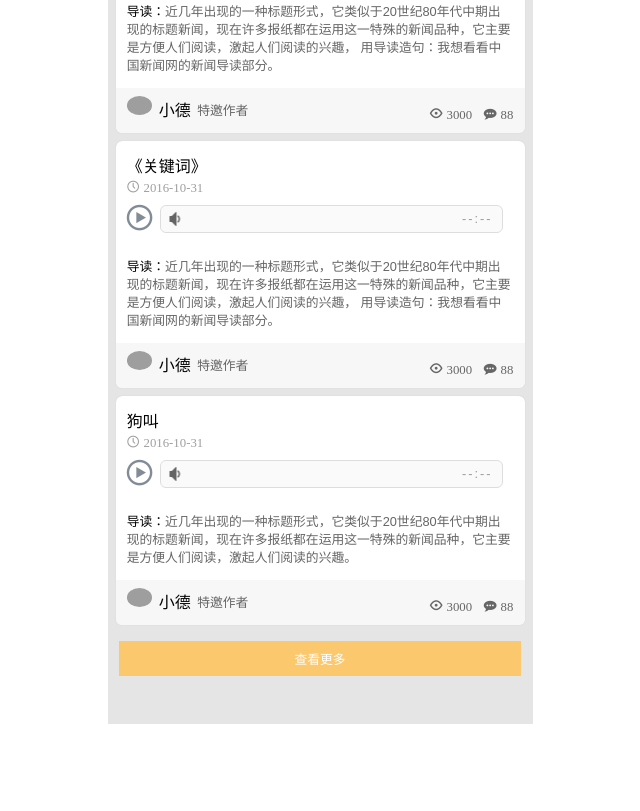
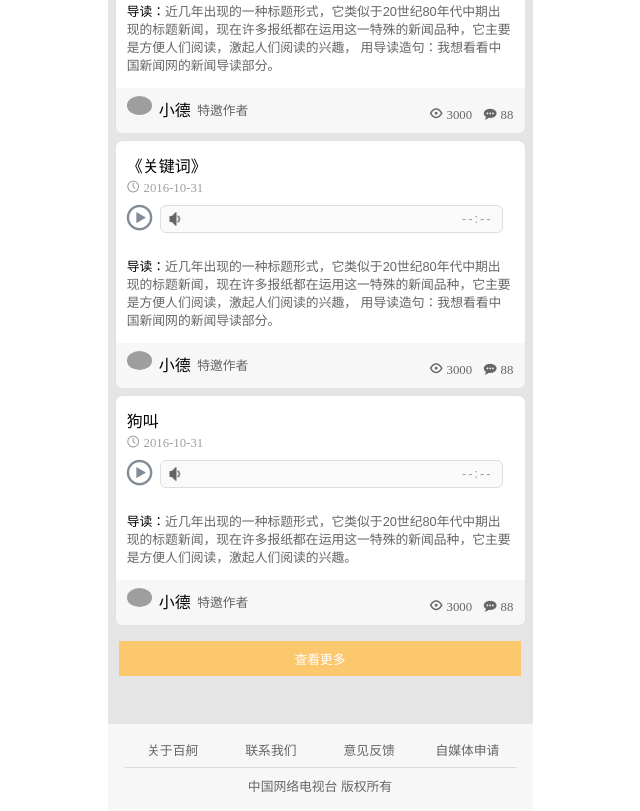
Before and after one commit to zhy0313/zimeiti, a website: page app/index.html in a window 1280 px wide. Shown: the part 1157-1968 px from the top of the page, without its empty margins (320-960 px from the left). Before the commit the page ends 1881 px from the top, so only its background shows below. Drawn offline with Linux system fonts and the light colour scheme; grey boxes are pictures that could not be loaded; files whose address does not match are found by name.

Commit message:
首页添加底栏

```diff
--- a/app/index.html
+++ b/app/index.html
@@ -327,6 +327,17 @@
     <section id="view-more" class="home-view-more">
       <span>查看更多</span>
     </section>
+
+    <!--footer-->
+    <footer class="copyfooter">
+      <ul>
+        <li><a href="">关于百舸</a></li>
+        <li><a href="">联系我们</a></li>
+        <li><a href="">意见反馈</a></li>
+        <li><a href="">自媒体申请</a></li>
+      </ul>
+      <small>中国网络电视台 版权所有</small>
+    </footer>
   </div>
 </div>
 
@@ -337,7 +348,6 @@
   seajs.use(['fastclick', 'jquery', 'swiper', 'top', 'modal'], function (fastclick, $, swiper, top) {
 
     top();
-    console.log(top);
 
     // 处理移动端300ms延迟
     fastclick(document.body);
--- a/src/scss/base/_common.scss
+++ b/src/scss/base/_common.scss
@@ -779,7 +779,7 @@
 .go-top {
   position: fixed;
   display: none;
-  bottom: 1rem;
+  bottom: 10px;
   right: 1rem;
   width: 40px;
   height: 40px;
@@ -795,5 +795,27 @@
   width: 10%;
   height: 3px;
   background: #ff8400;
+}
 
+.copyfooter {
+  text-align: center;
+  padding: 1rem;
+  background: #f7f7f7;
+  color: #666;
+  font-size: 0.8rem;
+  ul {
+    overflow: hidden;
+    padding-bottom: 0.5rem;
+    border-bottom: 1px solid #ddd;
+    li {
+      float: left;
+      width: 25%;
+      box-sizing: border-box;
+    }
+  }
+  small {
+    padding-top: 0.5rem;
+    display: inline-block;
+    font-size: 0.8rem;
+  }
 }
```
Also changed, not shown: dist/css/article.css, dist/css/profile.css, dist/css/style.css, dist/css/wemedia.css, dist/css/whisper.css, 5 other files.
